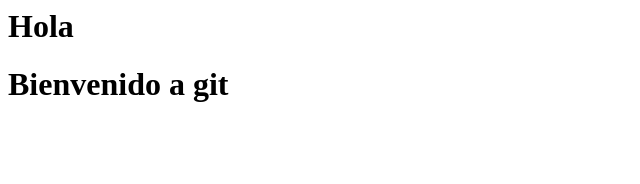
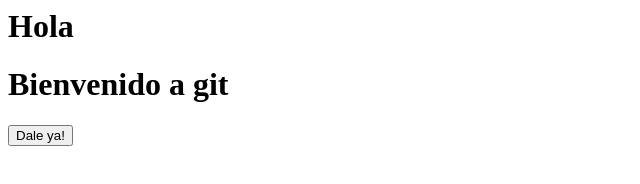
Before and after one commit to JkoolCode/RepoPrueba1, a plain HTML site: page index.html in a window 1280 px wide. Shown: the whole page, without its empty margins (0-640 px from the left). Drawn offline with Linux system fonts and the light colour scheme.

Commit message:
saludo javascript agregado

```diff
--- a/index.html
+++ b/index.html
@@ -3,6 +3,10 @@
 	</head>
 		<h1> Hola </h1>
 		<h1> Bienvenido a git </h1>
+		<script src="js/javascript.js">
+
+		</script>
 	<body>
+		<input type="button" onclick="saludar('Junior')" value="Dale ya!">
 	</body>
 </html>
--- a/js/javascript.js
+++ b/js/javascript.js
@@ -1,4 +1,4 @@
 
 const saludar = (nombre) => {
-  console.log("Hola " + nombre);
+  alert("Hola " + nombre);
 }
```
